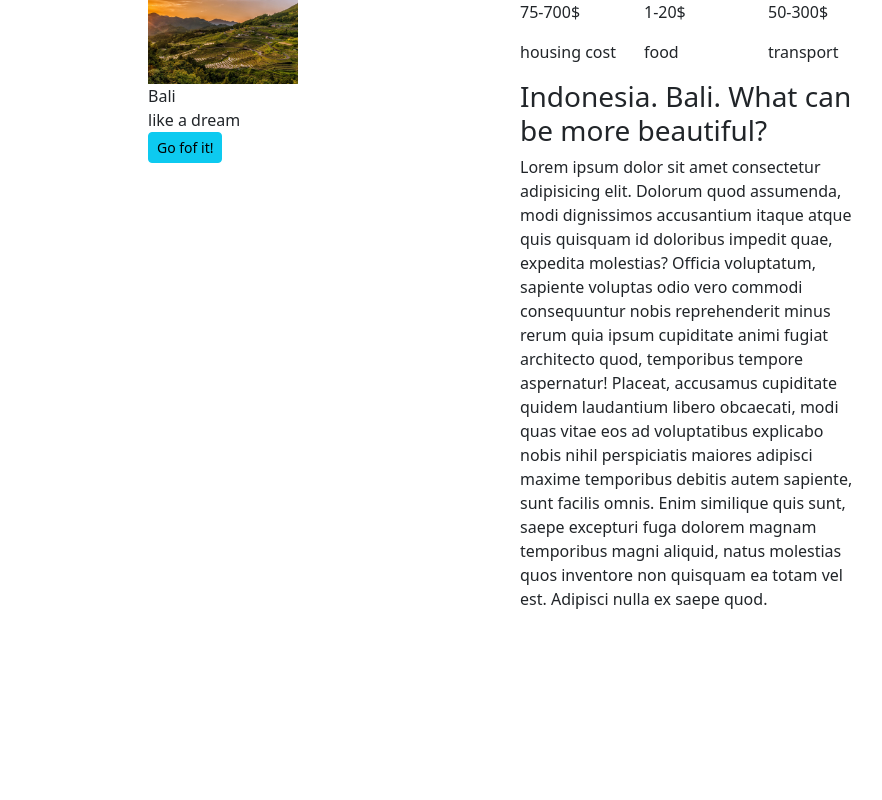
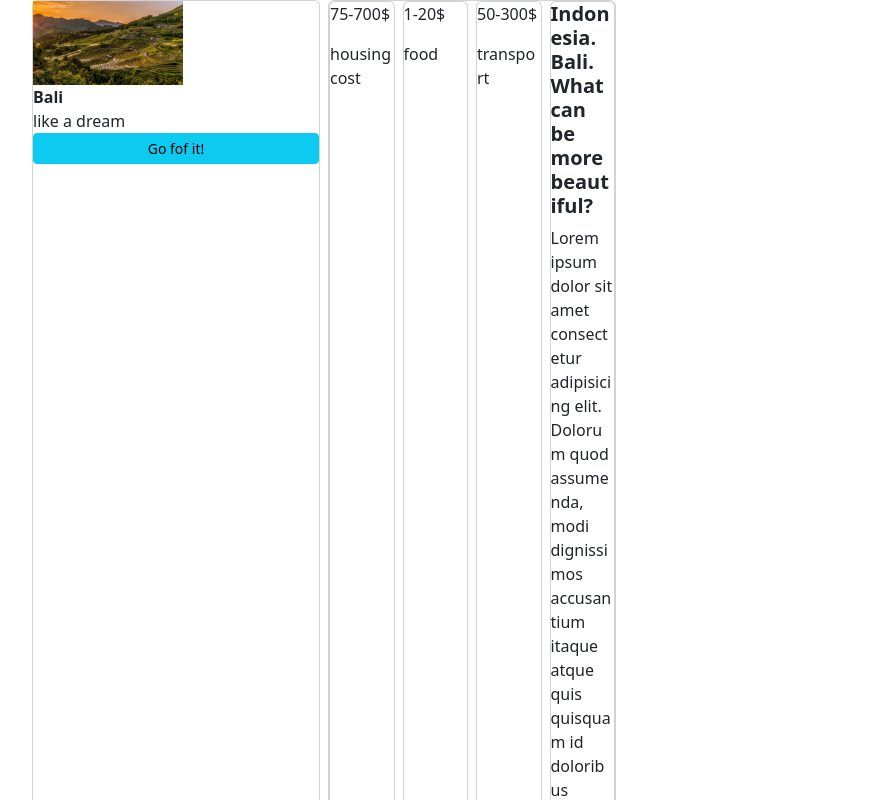
Before and after one commit to NetyBelovol/ort-home-work, a plain HTML site: page index.html in a window 1280 px wide. Shown: the top 800 px of the page, without its empty margins (50-932 px from the left). Drawn offline with nearby package versions, Linux system fonts and the light colour scheme.

Commit message:
Fix-1
добавила класс карточки

```diff
--- a/assets/css/style.css
+++ b/assets/css/style.css
@@ -3,3 +3,7 @@
 img {
     width: 150px;
 }
+
+.up > .card {
+    width: calc( (100% - 2 * 10px) / 3);
+}
--- a/index.html
+++ b/index.html
@@ -10,32 +10,36 @@
 </head>
 <body>
 
-    <div class="container row justify-content-center">
-        <div class="block-1 col-4">
+    <div class="container d-flex gap-2">
+
+        <div class="block-1 card" style="width: 18rem;">
             <div><img src="./assets/img/risovye_polya_vozvyshennosti_stroenie_vyrashchivanie_vecher_116606_1920x1080.jpg" alt="Bali"></div>
-            <div>Bali</div>
+            <div class="fw-bold">Bali</div>
             <div>like a dream</div>
             <button class="btn btn-info btn-sm">Go fof it!</button>
         </div>
 
-        <div class="block-2 col-4">
-            <div class="up row">
-                <div class="living col">
+        <div class="block-2 card" style="width: 18rem;">
+
+            <div class="up d-flex gap-2">
+
+                <div class="card" style="width: 18rem;">
                     <p class="price"> 75-700$</p>
                     <p class="name"> housing cost</p>
                 </div>
-                <div class="food col">
+                <div class="card" style="width: 18rem;">
                     <p class="price"> 1-20$</p>
                     <p class="name"> food</p>
                 </div>
-                <div class="transport col">
+                <div class="card" style="width: 18rem;">
                     <p class="price"> 50-300$</p>
                     <p class="name"> transport</p>
                 </div>
-            </div>
-            <div class="down">
-                <h3>Indonesia. Bali. What can be more beautiful?</h3>
-                <p>Lorem ipsum dolor sit amet consectetur adipisicing elit. Dolorum quod assumenda, modi dignissimos accusantium itaque atque quis quisquam id doloribus impedit quae, expedita molestias? Officia voluptatum, sapiente voluptas odio vero commodi consequuntur nobis reprehenderit minus rerum quia ipsum cupiditate animi fugiat architecto quod, temporibus tempore aspernatur! Placeat, accusamus cupiditate quidem laudantium libero obcaecati, modi quas vitae eos ad voluptatibus explicabo nobis nihil perspiciatis maiores adipisci maxime temporibus debitis autem sapiente, sunt facilis omnis. Enim similique quis sunt, saepe excepturi fuga dolorem magnam temporibus magni aliquid, natus molestias quos inventore non quisquam ea totam vel est. Adipisci nulla ex saepe quod.</p>
+
+                <div class="card" style="width: 18rem;">
+                    <h5 class="fw-bold">Indonesia. Bali. What can be more beautiful?</h5>
+                    <p>Lorem ipsum dolor sit amet consectetur adipisicing elit. Dolorum quod assumenda, modi dignissimos accusantium itaque atque quis quisquam id doloribus impedit quae, expedita molestias? Officia voluptatum, sapiente voluptas odio vero commodi consequuntur nobis reprehenderit minus rerum quia ipsum cupiditate animi fugiat architecto quod, temporibus tempore aspernatur! Placeat, accusamus cupiditate quidem laudantium libero obcaecati, modi quas vitae eos ad voluptatibus explicabo nobis nihil perspiciatis maiores adipisci maxime temporibus debitis autem sapiente, sunt facilis omnis. Enim similique quis sunt, saepe excepturi fuga dolorem magnam temporibus magni aliquid, natus molestias quos inventore non quisquam ea totam vel est. Adipisci nulla ex saepe quod.</p>
+                </div>
             </div>
         </div>
     </div>
```
